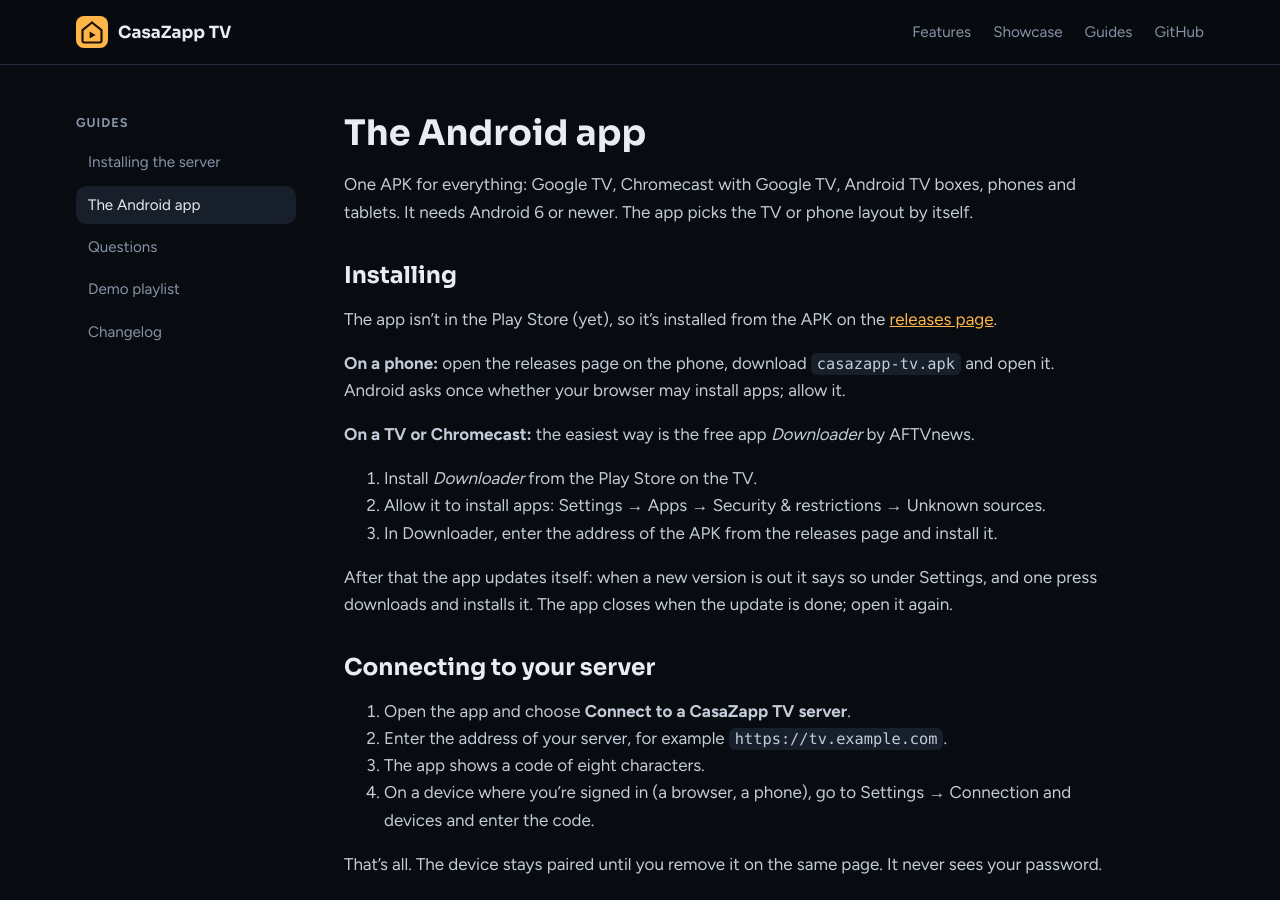
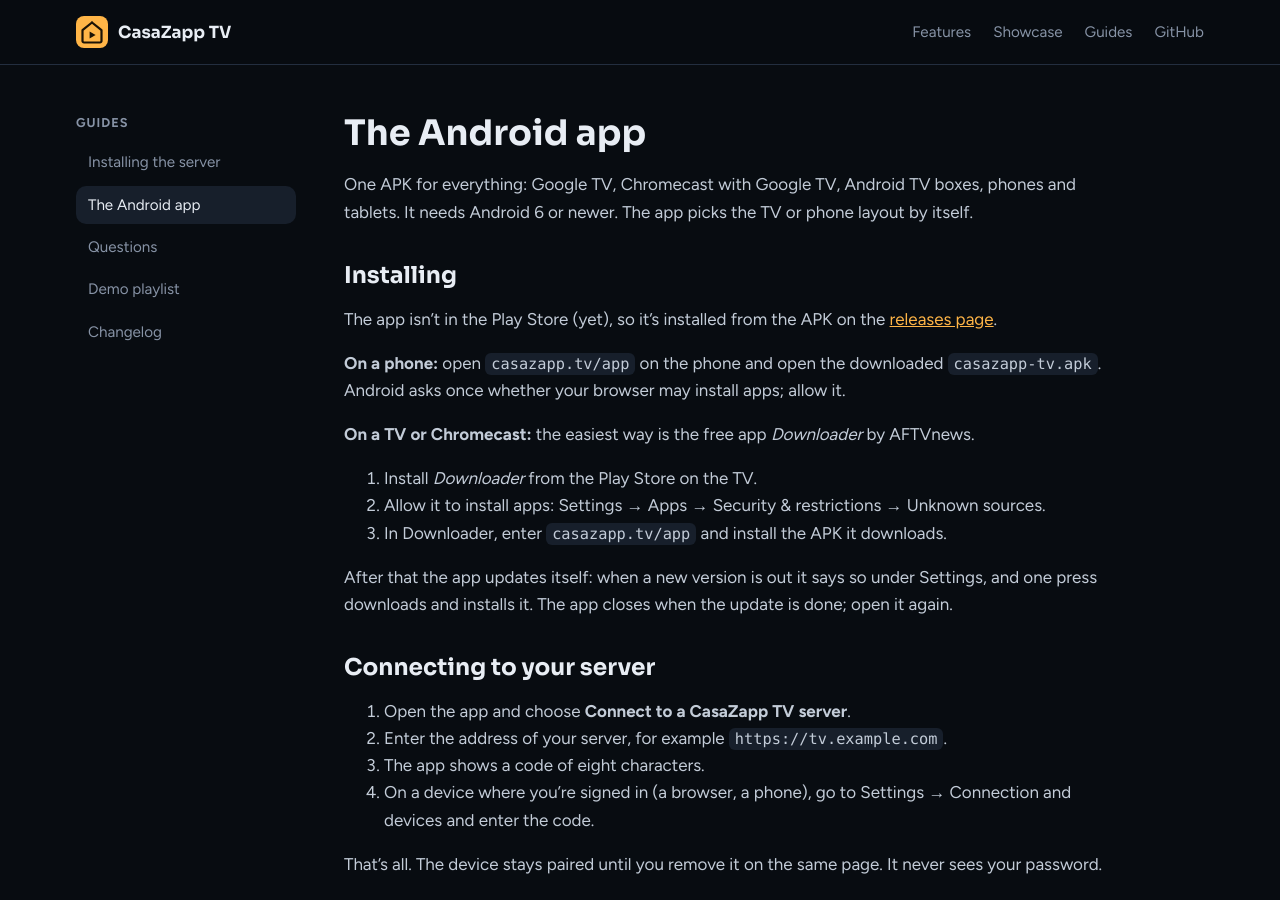
Before and after one commit to QuadNL/CasaZapp-TV-release, a Jekyll site: the page built from docs/android.md, in a window 1280 px wide and 900 px high. Built offline with Jekyll 4.4.1, drawn with Linux system fonts in a browser that asks for light colours; our own code applies the rules of GitHub Pages for plain Markdown files.

Commit message:
casazapp.tv/app downloads the newest Android app
Co-Authored-By: Claude Opus 5.5 <noreply@anthropic.com>

```diff
--- a/docs/android.md
+++ b/docs/android.md
@@ -8,14 +8,14 @@ tablets. It needs Android 6 or newer. The app picks the TV or phone layout by it
 The app isn't in the Play Store (yet), so it's installed from the APK on the
 [releases page](https://github.com/QuadNL/CasaZapp-TV-release/releases).
 
-**On a phone:** open the releases page on the phone, download `casazapp-tv.apk` and open it.
+**On a phone:** open `casazapp.tv/app` on the phone and open the downloaded `casazapp-tv.apk`.
 Android asks once whether your browser may install apps; allow it.
 
 **On a TV or Chromecast:** the easiest way is the free app *Downloader* by AFTVnews.
 
 1. Install *Downloader* from the Play Store on the TV.
 2. Allow it to install apps: Settings → Apps → Security & restrictions → Unknown sources.
-3. In Downloader, enter the address of the APK from the releases page and install it.
+3. In Downloader, enter `casazapp.tv/app` and install the APK it downloads.
 
 After that the app updates itself: when a new version is out it says so under Settings, and one
 press downloads and installs it. The app closes when the update is done; open it again.
```
Also changed, not shown: app/index.html (added, +20 -0 lines).
